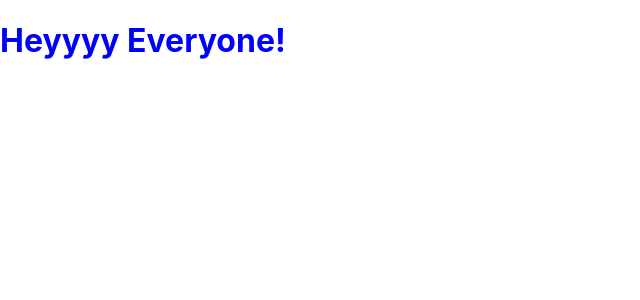
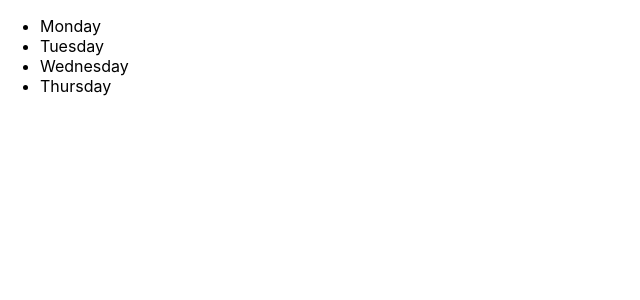
Before and after one commit to Heyson/React, a React (Create React App) app in the folder react-essentials/: page / in a window 1280 px wide. Shown: the top 300 px of the page, without its empty margins (0-640 px from the left). Built offline with nearby package versions, Linux system fonts and the light colour scheme.

Commit message:
Add ul list

```diff
--- a/react-essentials/src/index.js
+++ b/react-essentials/src/index.js
@@ -5,9 +5,12 @@ import './index.css';
 
 
 ReactDOM.render(
- React.createElement("h1",
- { style: { color: "blue" } },
-"Heyyyy Everyone!"
+ React.createElement("ul",
+ null,
+React.createElement("li", null, "Monday"),
+React.createElement("li", null, "Tuesday"),
+React.createElement("li", null, "Wednesday"),
+React.createElement("li", null, "Thursday")
 ),
   document.getElementById('root')
 );
```
